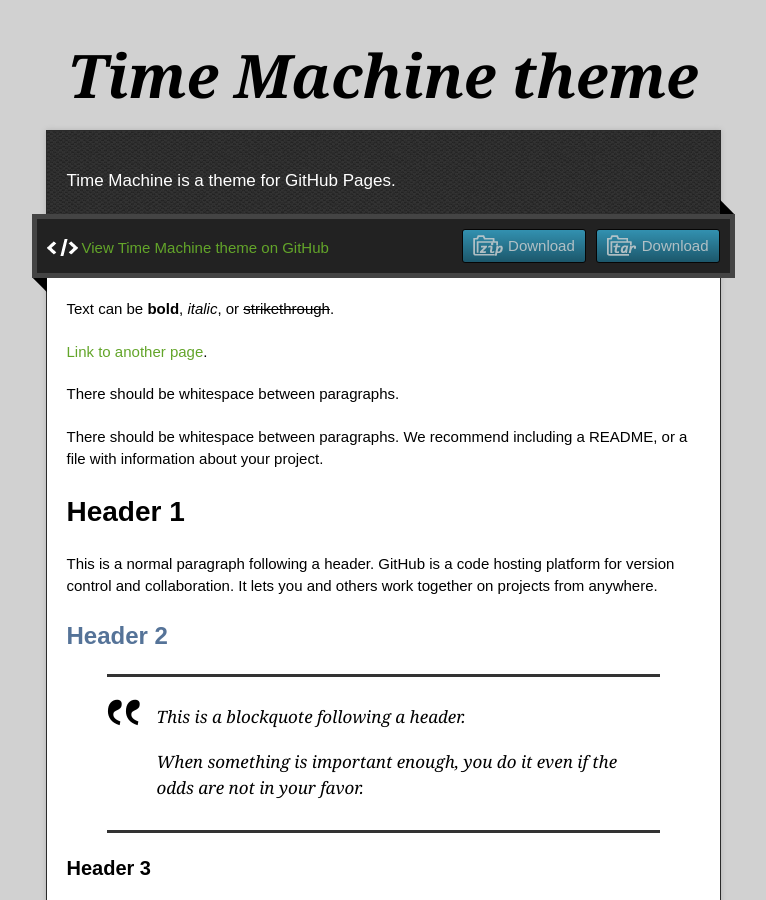
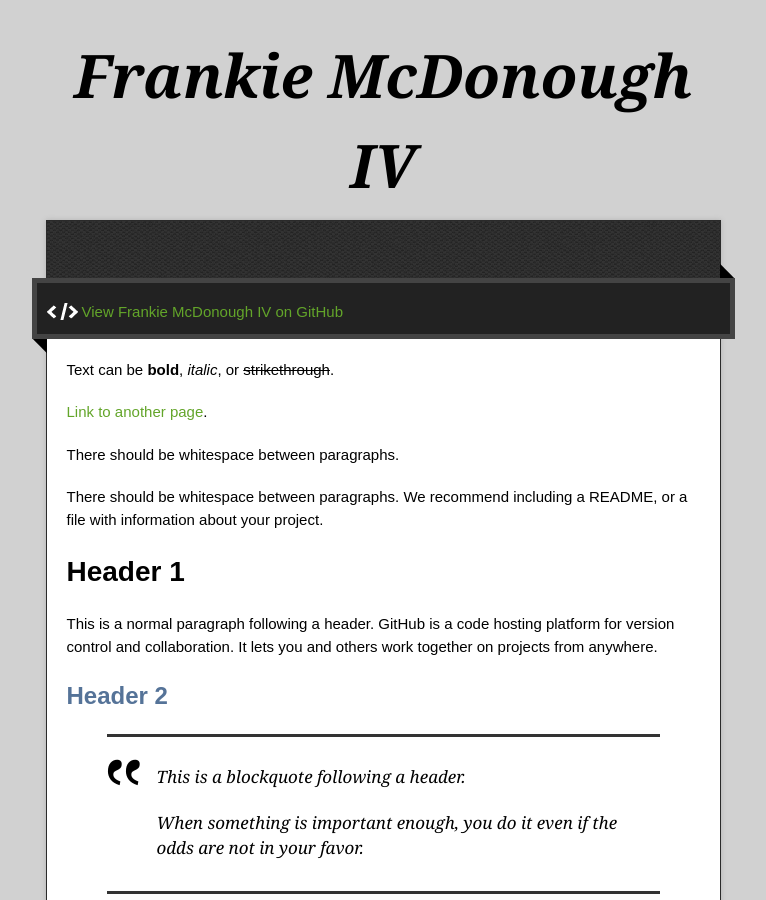
Before and after one commit to frankiem-4/frankiem-4.github.io, a Jekyll site: the page built from index.md, in a window 1280 px wide and 900 px high. Shown: the whole window, without its empty margins (257-1023 px from the left). Built offline with Jekyll 4.4.1, drawn with Linux system fonts in a browser that asks for light colours; nearby versions of some CDN libraries.

Commit message:
changing config

```diff
--- a/_config.yml
+++ b/_config.yml
@@ -1,5 +1,5 @@
-title: Time Machine theme
-description: Time Machine is a theme for GitHub Pages.
-show_downloads: true
+title: Frankie McDonough IV
+description:
+show_downloads: false
 google_analytics:
 theme:
```
